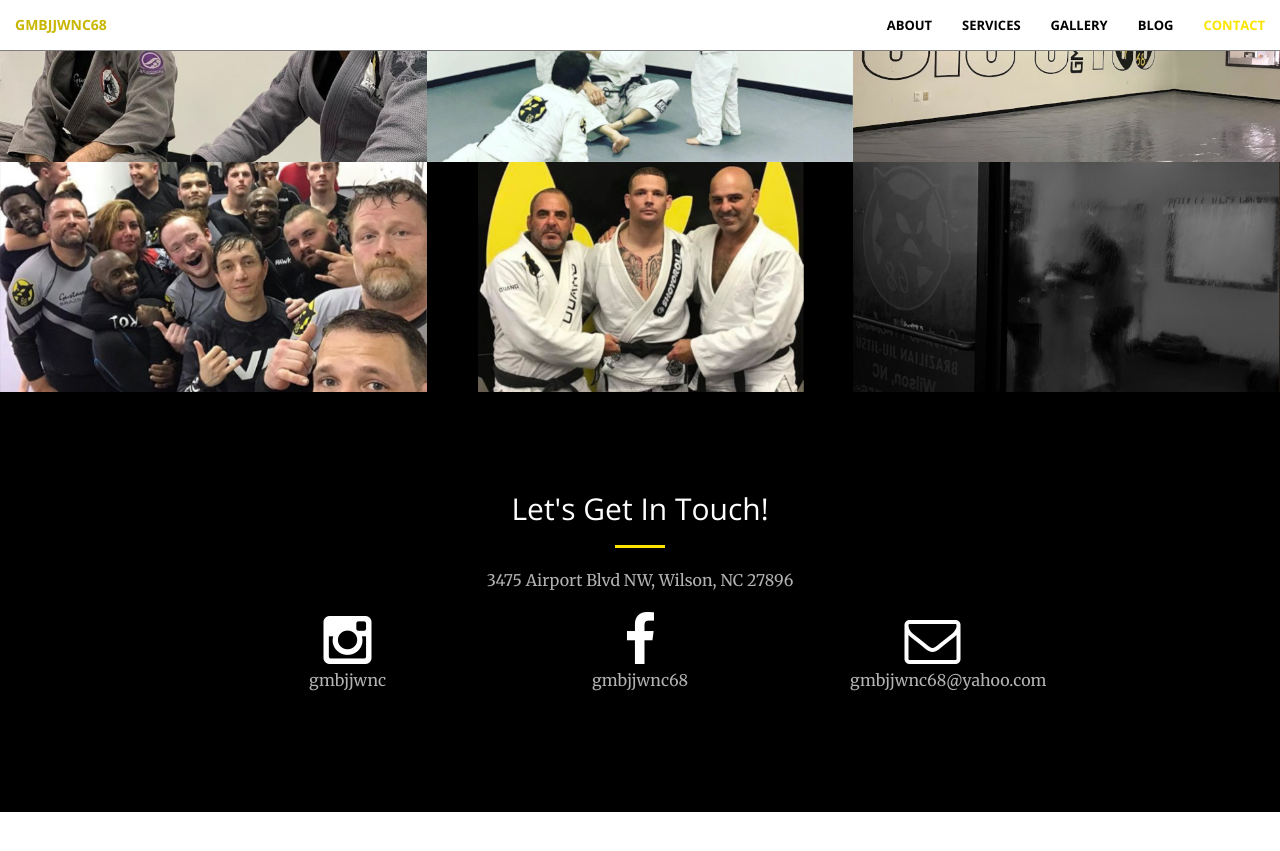
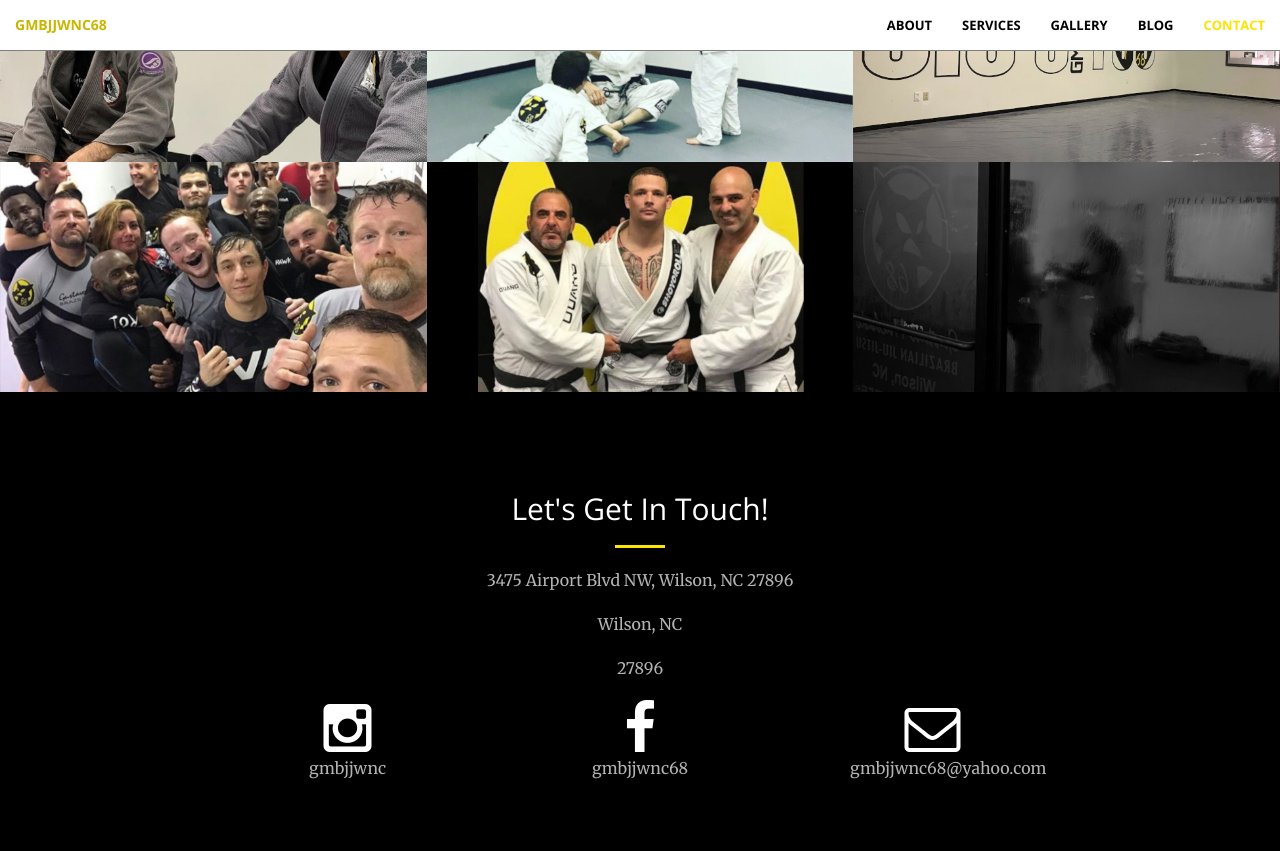
Before and after one commit to gmbjjwnc68/gmbjjwnc68.github.io, a Jekyll site: the page built from index.html, in a window 1280 px wide and 900 px high, scrolled down 2054 px. Shown: the top 851 px of the window. Built offline with Jekyll 4.4.1, drawn with Linux system fonts in a browser that asks for light colours; before the commit the page ends 2866 px from its top, so only the background shows below that.

Commit message:
Center address

```diff
--- a/_includes/contact.html
+++ b/_includes/contact.html
@@ -6,6 +6,8 @@
                 <hr class="primary">
                 <a target="_blank" rel="noopener noreferrer" href="https://www.google.com/maps/place/Gustavo+Machado+Brazilian+Jiu+Jitsu+Wilson,+NC/@35.7656169,-77.9483881,15z/data=!4m2!3m1!1s0x0:0x9ceee373f6d7056f?sa=X&ved=2ahUKEwj896PpmNDtAhXDrVkKHbkODQsQ_BIwCnoECBUQAw">
                     <p class="text-faded">3475 Airport Blvd NW, Wilson, NC 27896</p>
+                    <p class="text-faded">Wilson, NC</p>
+                    <p class="text-faded">27896</p>
                 </a>
             </div>
         </div>
@@ -23,7 +25,6 @@
                 </a>
             </div>
             <div class="col-lg-2 col-lg-offset-1 text-center">
-                <!-- col-lg-offset-2 -->
                 <a href="mailto:{{ site.email }}">
                     <i class="fa fa-envelope-o fa-3x wow bounceIn text-center" data-wow-delay=".1s" style="color:white"></i>
                     <p class="text-faded">gmbjjwnc68@yahoo.com</p>
```
